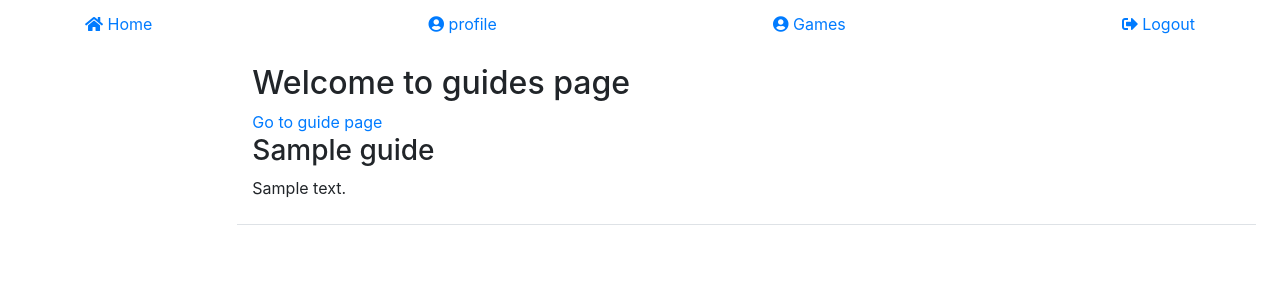
After one commit to VedranNejedly/IIP-gamers-social-app, a Flask app: page /games/1/guides in a window 1280 px wide. The commit adds this page. Shown: the top 300 px of the page. Run offline with Flask 2, Linux system fonts and the light colour scheme; the visitor is signed in with stand-in values (Sample User, id 1); a database or web service that is not in the repository returns one stand-in record (values such as "Sample title"); some libraries are stand-ins or nearby versions.

```diff
--- a/app.py
+++ b/app.py
@@ -241,6 +241,39 @@ def profile_by_title(title):
     # User is not loggedin redirect to login page
     return redirect(url_for('login'))
 
+@app.route('/games/<title>/guides')
+def getGuides(title):
+    cursor = conn.cursor(cursor_factory=psycopg2.extras.DictCursor)
+    # Check if user is loggedin
+    if 'loggedin' in session:
+        cursor.execute('SELECT * FROM games WHERE title = %s', (title,))
+        game = cursor.fetchone()
+        cursor.execute('SELECT * FROM guides WHERE game_id = %s', [game[0]])
+        guides = cursor.fetchall()
+        # print(guides)
+        # cursor.execute('SELECT * FROM users')
+        # users = cursor.fetchall()
+        return render_template('guides.html', guides=guides, game= game)
+    # User is not loggedin redirect to login page
+    return redirect(url_for('login'))
+
+@app.route('/games/<title>/guides/<guide_id>')
+def getGuide(title,guide_id):
+    cursor = conn.cursor(cursor_factory=psycopg2.extras.DictCursor)
+    # Check if user is loggedin
+    if 'loggedin' in session:
+        # cursor.execute('SELECT * FROM games WHERE title = %s', (title,))
+        # game = cursor.fetchone()
+        cursor.execute('SELECT * FROM guides WHERE id = %s', (guide_id,))
+        guide = cursor.fetchone()
+        # print(guides)
+        # cursor.execute('SELECT * FROM users')
+        # users = cursor.fetchall()
+        return render_template('guide.html', guide = guide)
+    # User is not loggedin redirect to login page
+    return redirect(url_for('login'))
+
+
 @app.route('/games/<title>',methods=['GET', 'POST'])
 def addcomment(title):
     cursor = conn.cursor(cursor_factory=psycopg2.extras.DictCursor)
--- a/templates/game.html
+++ b/templates/game.html
@@ -15,6 +15,8 @@
 </div>
 
 {% if session['role'] == 2 %}
+
+
 
     <form action="{{ url_for('addgame') }}" method="post" autocomplete="off">
         <div class="form-group">
@@ -57,6 +59,8 @@
 
 {% else %}
 <h2>User section</h2>
+<h2>Link for guides</h2>
+    <a href="/games/{{game.title}}/guides">Game guides</a>
 <form action="{{ url_for('addcomment', title = game.title) }}" method="post" autocomplete="off">
     <div class="form-group">
      <label for="comment" class="cols-sm-2 control-label">Add your comment here</label>
--- /dev/null
+++ b/templates/guides.html
@@ -0,0 +1,26 @@
+{% extends 'index.html' %}
+
+{% block title %}Games{% endblock %}
+
+{% block content %}
+<h1 class="h2">Welcome to guides page</h1>
+
+
+{% for guide in guides %}
+
+<div class="guide">
+    <a href="/games/{{game.title}}/guides/{{guide.id}}">Go to guide page</a>
+    <h3 class="guide-title">
+        {{guide.title}}
+    </h3>
+    <p>{{guide.guide_text}}</p>
+    <!-- {% if guide.youtube_link %}
+    <iframe width="420" height="315"
+    src="{{guide.youtube_link}}" embeded = "true">
+    </iframe>
+    {% endif %} -->
+</div>
+
+{% endfor %}
+
+{% endblock %}
```
Also changed, not shown: templates/guide.html (added, +23 -0 lines).
